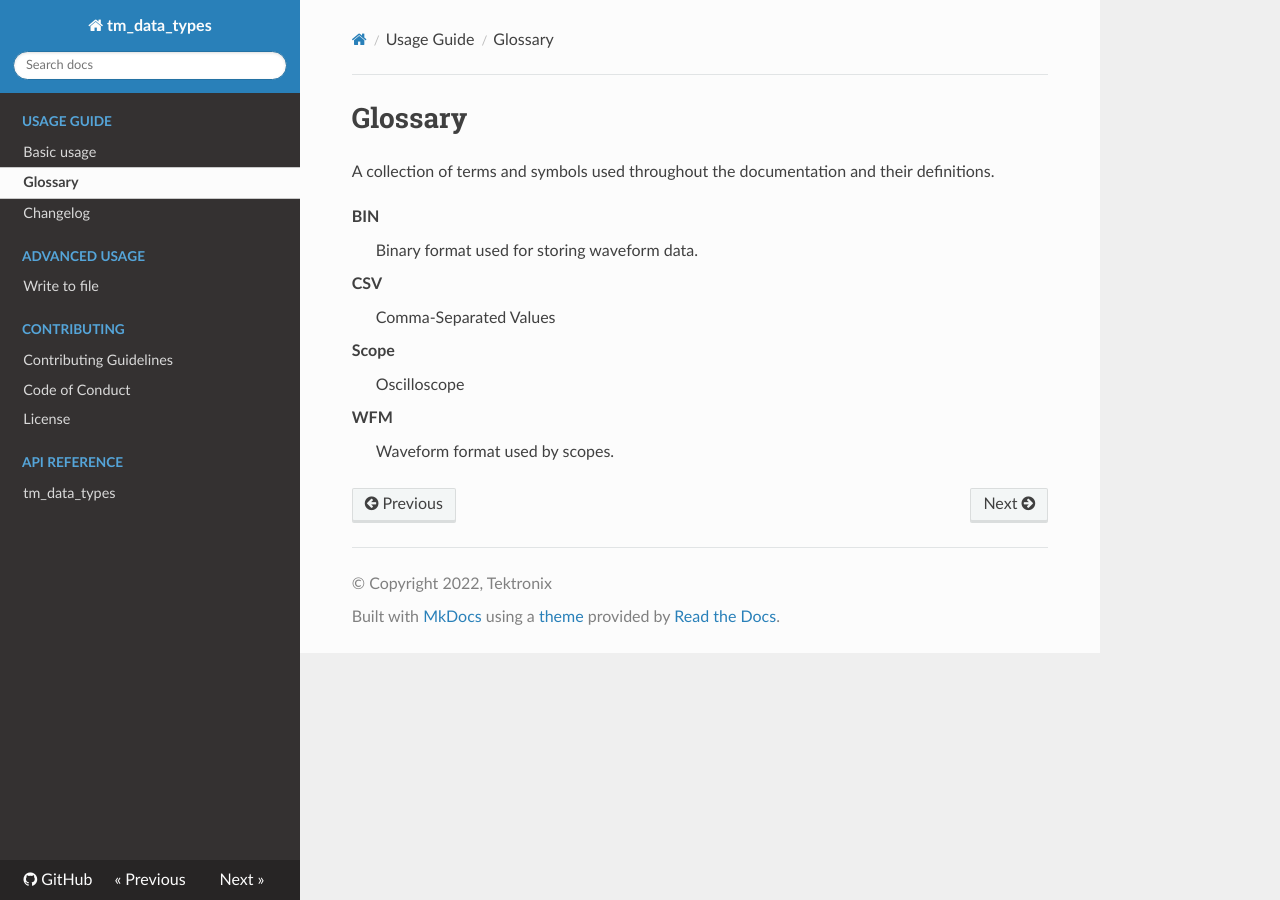
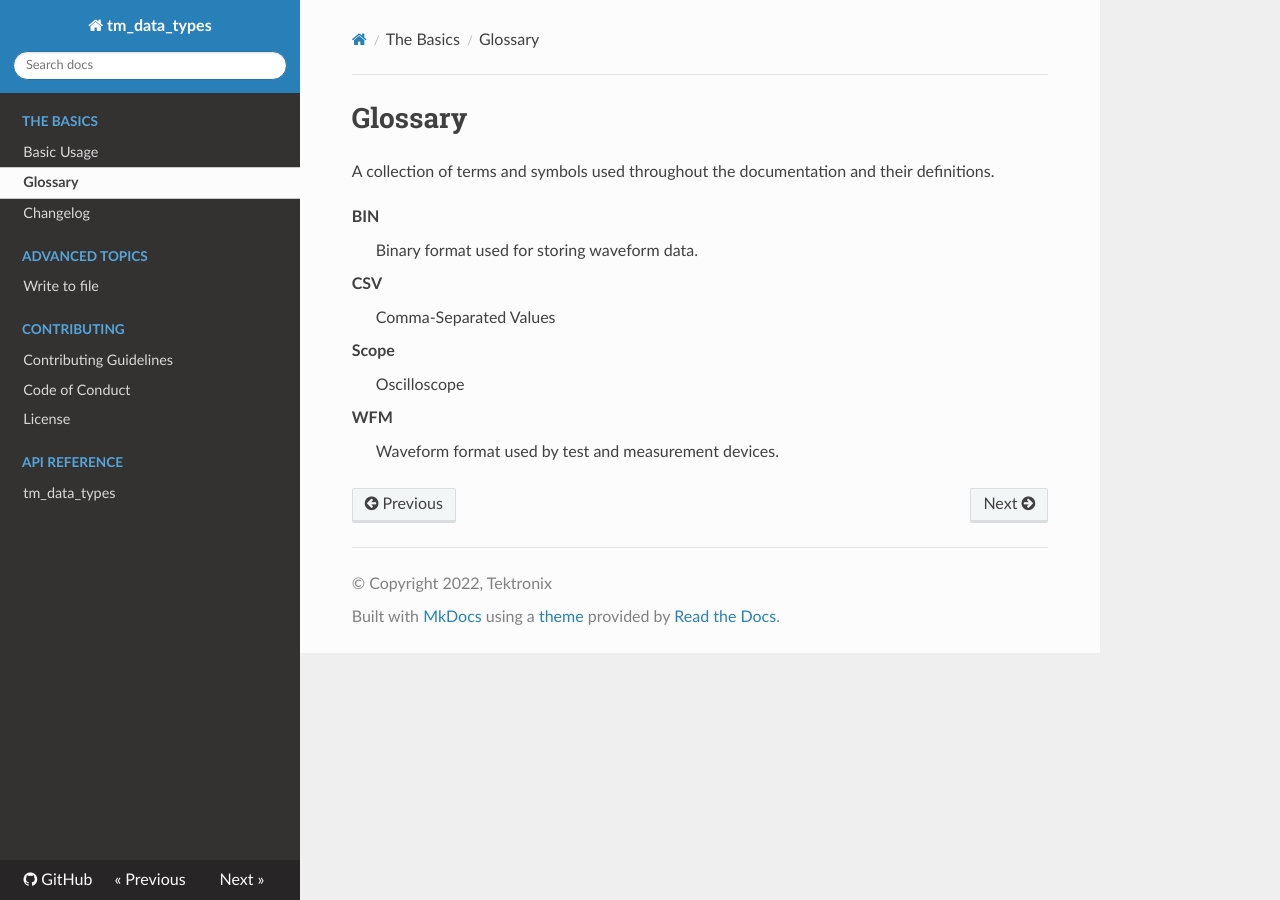
Before and after one commit to tektronix/tm_data_types, an MkDocs documentation site: the page built from docs/glossary.md, in a window 1280 px wide. Built offline with MkDocs 1.6.1, drawn with Linux system fonts in a browser that asks for light colours; old or Windows-style settings are respelled for this version of MkDocs.

Commit message:
docs: updated basic_usage.md, README.md and mkdocs.yml.

```diff
--- a/docs/_static/css/theme_overrides.css
+++ b/docs/_static/css/theme_overrides.css
@@ -3,7 +3,7 @@
     white-space: nowrap !important;
 }
 
-.rst-content table.device-support-table.docutils thead {
+.rst-content table.support-table.docutils thead {
     vertical-align: middle;
 
     .line-block {
@@ -11,29 +11,29 @@
     }
 }
 
-.device-support-table thead, .device-support-table tbody {
+.support-table thead, .support-table tbody {
     border: 2px solid black
 }
 
-.device-support-table table {
+.support-table table {
     width: auto !important;
     display: table !important;
     margin: auto !important;
 }
 
-.device-support-table.docutils tbody tr:has(th p),
-.device-support-table tr:has(td:first-child:not(:empty)) {
+.support-table.docutils tbody tr:has(th p),
+.support-table tr:has(td:first-child:not(:empty)) {
     border-top-width: 2px;
     border-top-color: black;
     border-top-style: solid;
 }
 
-.device-support-table tbody td[rowspan] {
+.support-table tbody td[rowspan] {
     background-color: transparent !important;
 }
 
-.device-support-table table td:first-child,
-.device-support-table table th:first-child {
+.support-table table td:first-child,
+.support-table table th:first-child {
     font-weight: bolder;
     background-color: transparent !important;
 }
--- a/docs/glossary.md
+++ b/docs/glossary.md
@@ -12,4 +12,4 @@ Scope
 : Oscilloscope
 
 WFM
-: Waveform format used by scopes.
+: Waveform format used by test and measurement devices.
--- a/mkdocs.yml
+++ b/mkdocs.yml
@@ -150,11 +150,11 @@ plugins:
       strict_only: true
 nav:  # The first entry in each section needs a hard-coded title to avoid being folded in as the section index
   - index.md
-  - Usage Guide:
-      - Basic usage: basic_usage.md
+  - The Basics:
+      - Basic Usage: basic_usage.md
       - glossary.md
       - CHANGELOG.md
-  - Advanced usage:
+  - Advanced Topics:
       - Write to file: advanced\writing_to_a_file.md
   - Contributing:
       - Contributing Guidelines: CONTRIBUTING.md
```
Also changed, not shown: README.md (+12 -4 lines), docs/advanced/writing_to_a_file.md (+11 -11 lines), docs/basic_usage.md (+2 -2 lines), 3 other files.
